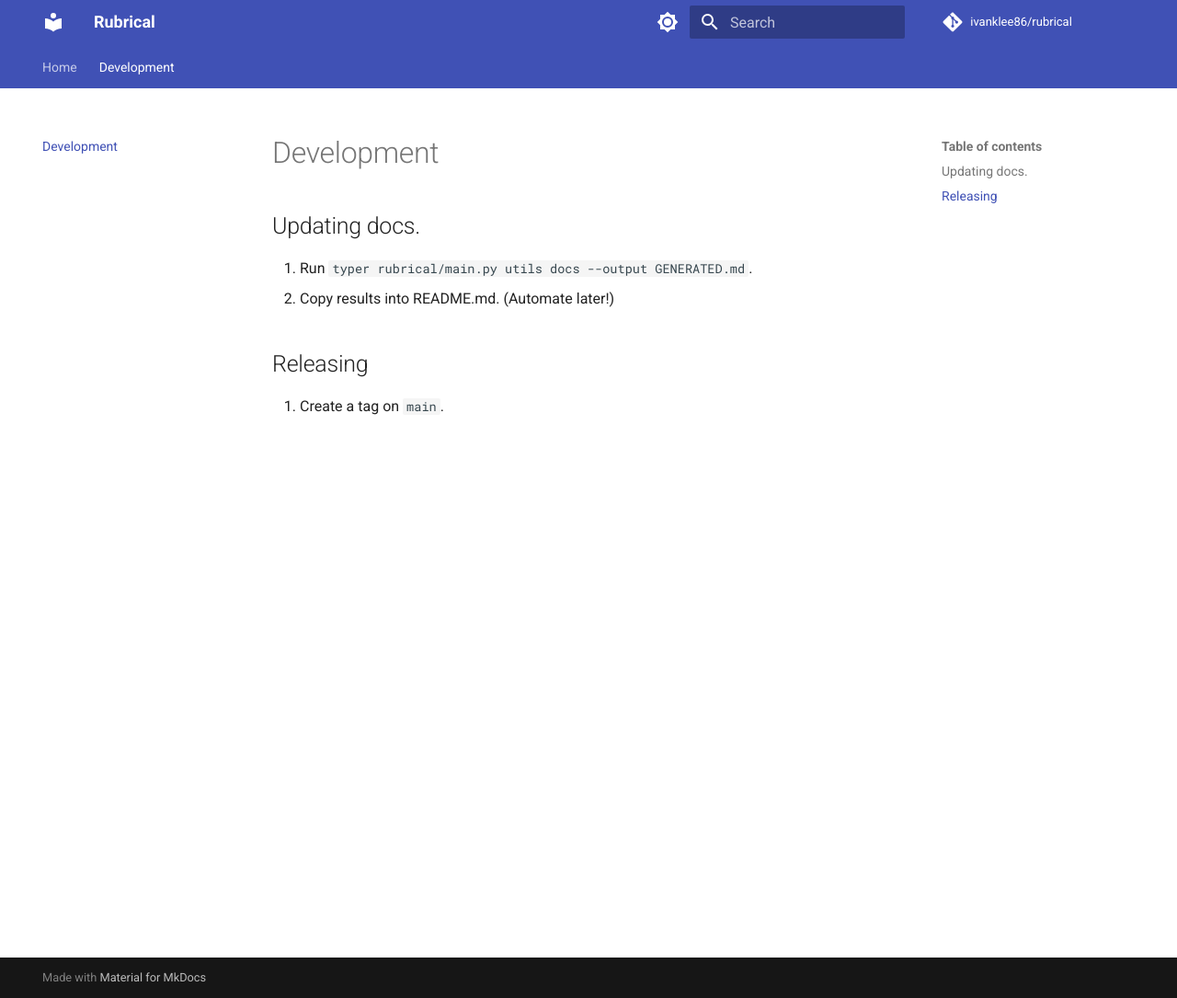
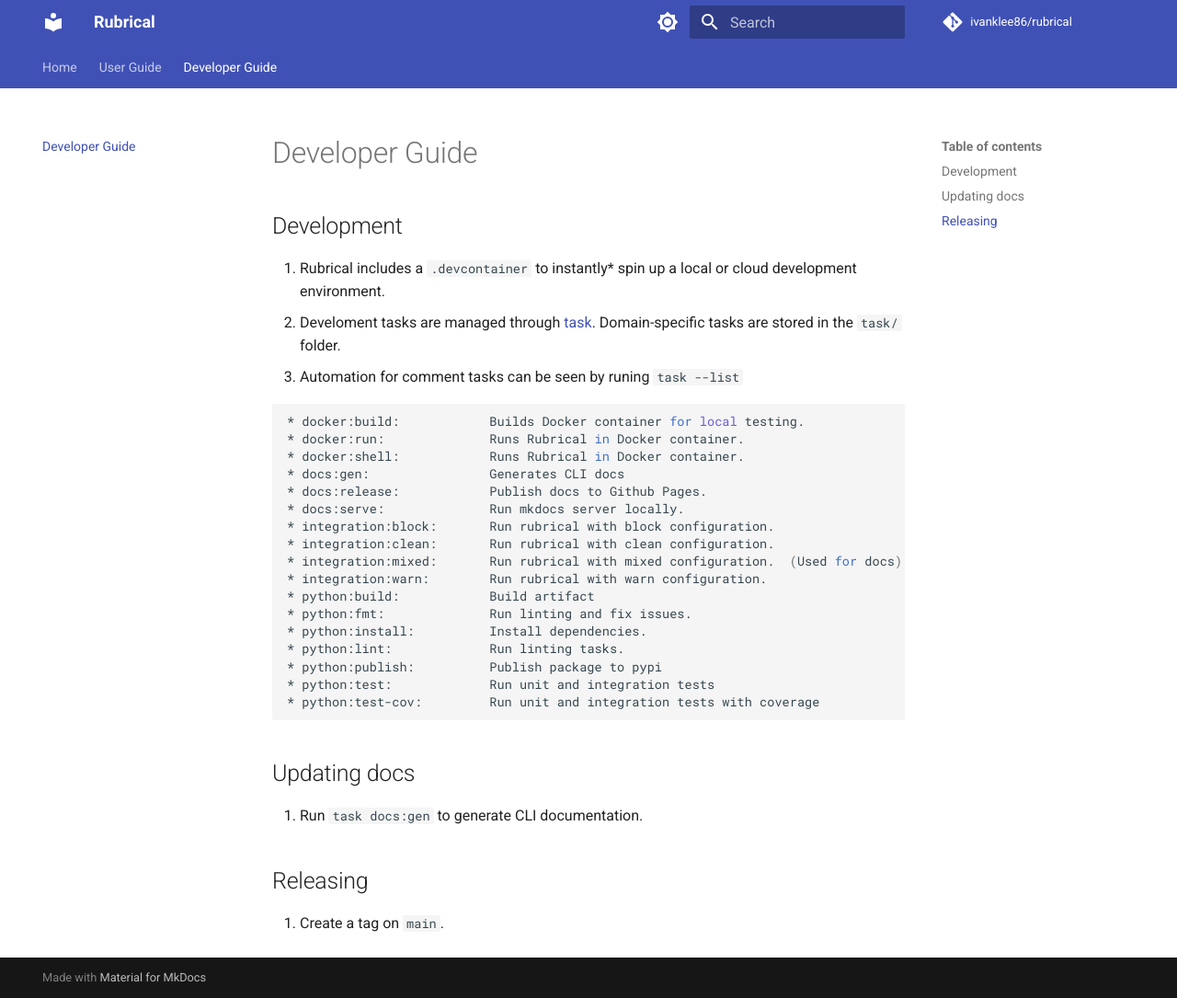
Before and after one commit to ivanklee86/rubrical, an MkDocs documentation site: the page built from docs/development.md, in a window 1280 px wide and 1085 px high. Shown: the whole window at 92% size. Built offline with MkDocs 1.6.1 and Material for MkDocs 9.7.7, drawn with Linux system fonts in a browser that asks for light colours; comment, search, counter and statistics services are not loaded.

Commit message:
Keep working on docs and fix dockerfile.

````diff
--- a/docs/development.md
+++ b/docs/development.md
@@ -1,8 +1,30 @@
-# Development
+## Development
+1. Rubrical includes a `.devcontainer` to instantly* spin up a local or cloud development environment.
+2. Develoment tasks are managed through [task](https://taskfile.dev).  Domain-specific tasks are stored in the `task/` folder.
+3. Automation for comment tasks can be seen by runing `task --list`
 
-## Updating docs.
-1. Run `typer rubrical/main.py utils docs --output GENERATED.md`.
-2. Copy results into README.md.  (Automate later!)
+```bash
+* docker:build:            Builds Docker container for local testing.
+* docker:run:              Runs Rubrical in Docker container.
+* docker:shell:            Runs Rubrical in Docker container.
+* docs:gen:                Generates CLI docs
+* docs:release:            Publish docs to Github Pages.
+* docs:serve:              Run mkdocs server locally.
+* integration:block:       Run rubrical with block configuration.
+* integration:clean:       Run rubrical with clean configuration.
+* integration:mixed:       Run rubrical with mixed configuration.  (Used for docs)
+* integration:warn:        Run rubrical with warn configuration.
+* python:build:            Build artifact
+* python:fmt:              Run linting and fix issues.
+* python:install:          Install dependencies.
+* python:lint:             Run linting tasks.
+* python:publish:          Publish package to pypi
+* python:test:             Run unit and integration tests
+* python:test-cov:         Run unit and integration tests with coverage
+```
+
+## Updating docs
+1. Run `task docs:gen` to generate CLI documentation.
 
 ## Releasing
 1. Create a tag on `main`.
--- a/mkdocs.yaml
+++ b/mkdocs.yaml
@@ -30,7 +30,12 @@ theme:
 
 nav:
   - Home: 'index.md'
-  - Development: 'development.md'
+  - User Guide:
+    - Installation: "installation.md"
+    - Usage: "usage.md"
+    - Reporting: "reporting.md"
+    - Commands: "commands.md"
+  - Developer Guide: "development.md"
 
 markdown_extensions:
   - admonition
````
Also changed, not shown: README.md (+0 -46 lines), docs/commands.md (added, +86 -0 lines), docs/reporting.md (+8 -2 lines), docs/usage.md (deleted, +0 -18 lines), docs/images/gh-comment.png (added), 2 other files.
